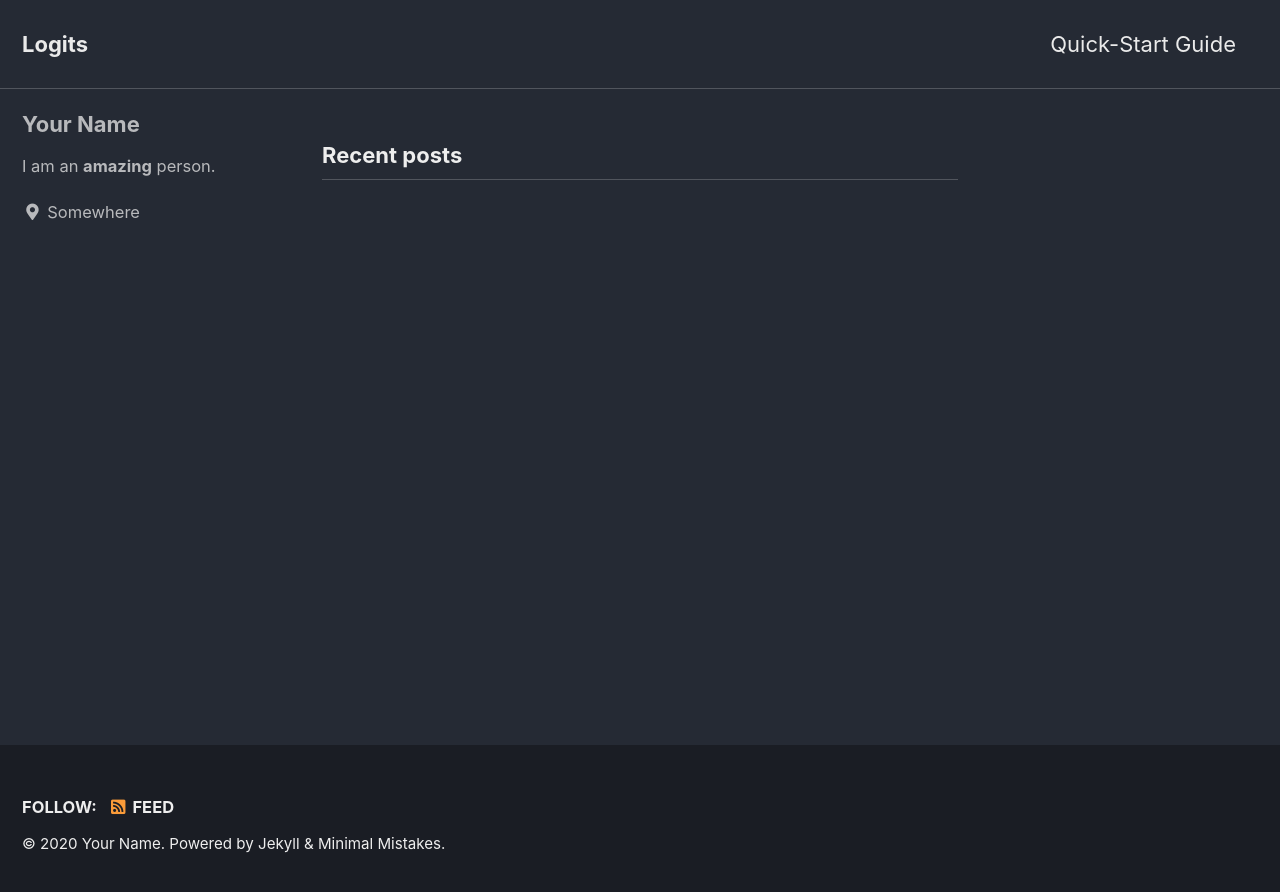
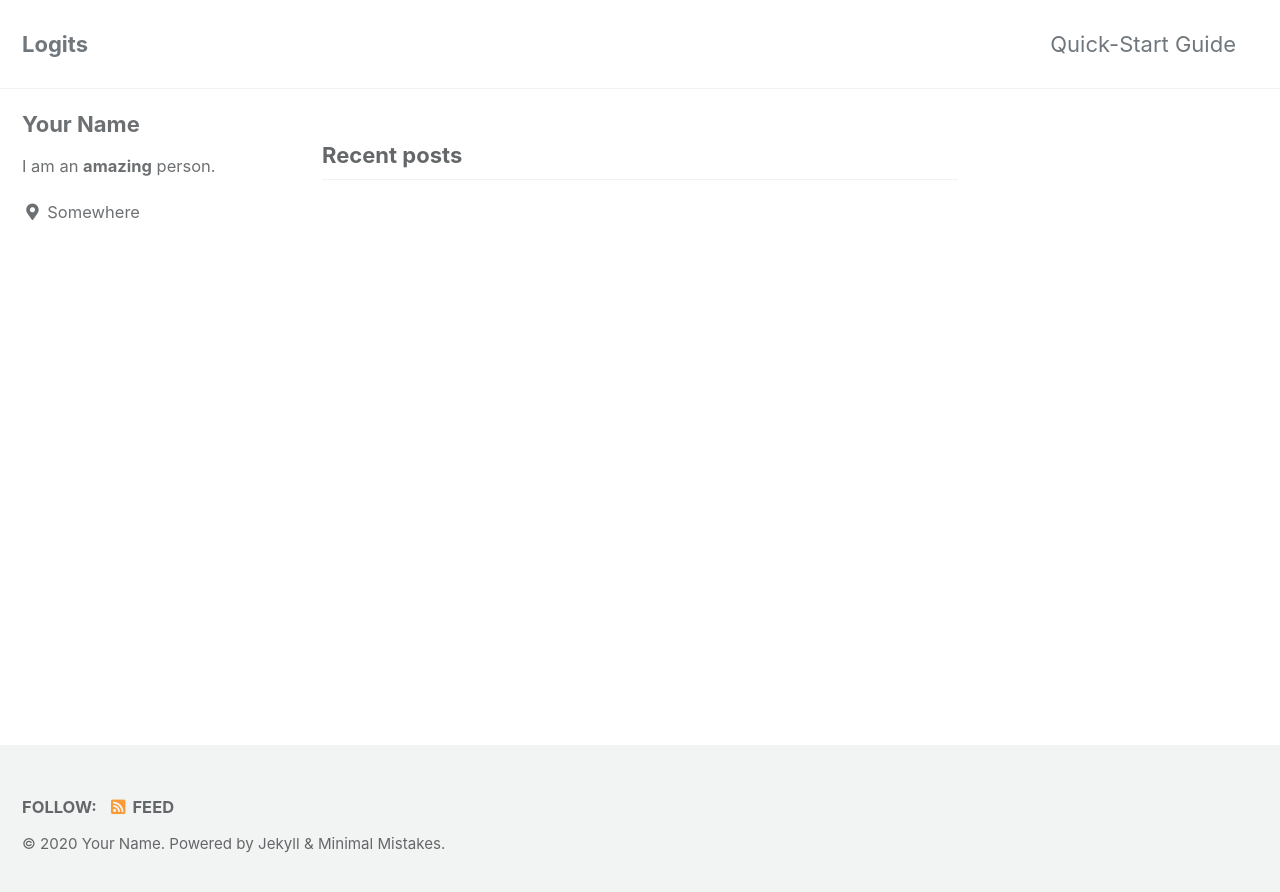
Before and after one commit to milinddeore/logits-website, a Jekyll site: the page built from index.html, in a window 1280 px wide. Shown: the top 892 px of the page. Built offline with Jekyll 4.4.1, drawn with Linux system fonts in a browser that asks for light colours; cached includes are drawn as plain includes; the list of posts is cut into pages by our own code.

Commit message:
Update _config.yml

```diff
--- a/_config.yml
+++ b/_config.yml
@@ -12,7 +12,7 @@
 
 theme                  : "minimal-mistakes-jekyll"
 # remote_theme           : "mmistakes/minimal-mistakes"
-minimal_mistakes_skin    : "dark" # "air", "aqua", "contrast", "dark", "dirt", "neon", "mint", "plum", "sunrise", "default"
+minimal_mistakes_skin    : "default" # "air", "aqua", "contrast", "dark", "dirt", "neon", "mint", "plum", "sunrise", "default"
 
 # Site Settings
 locale                   : "en-US"
```
